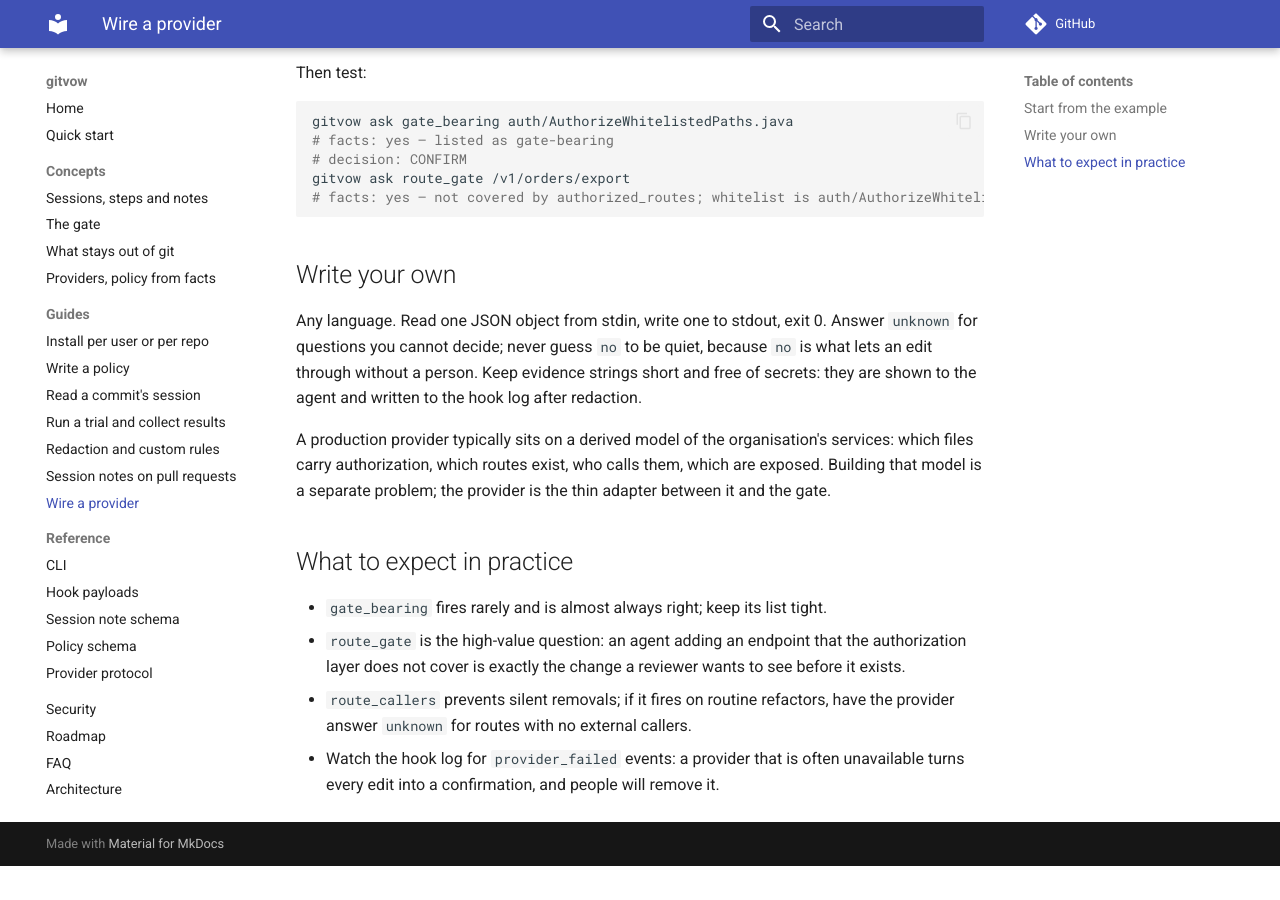
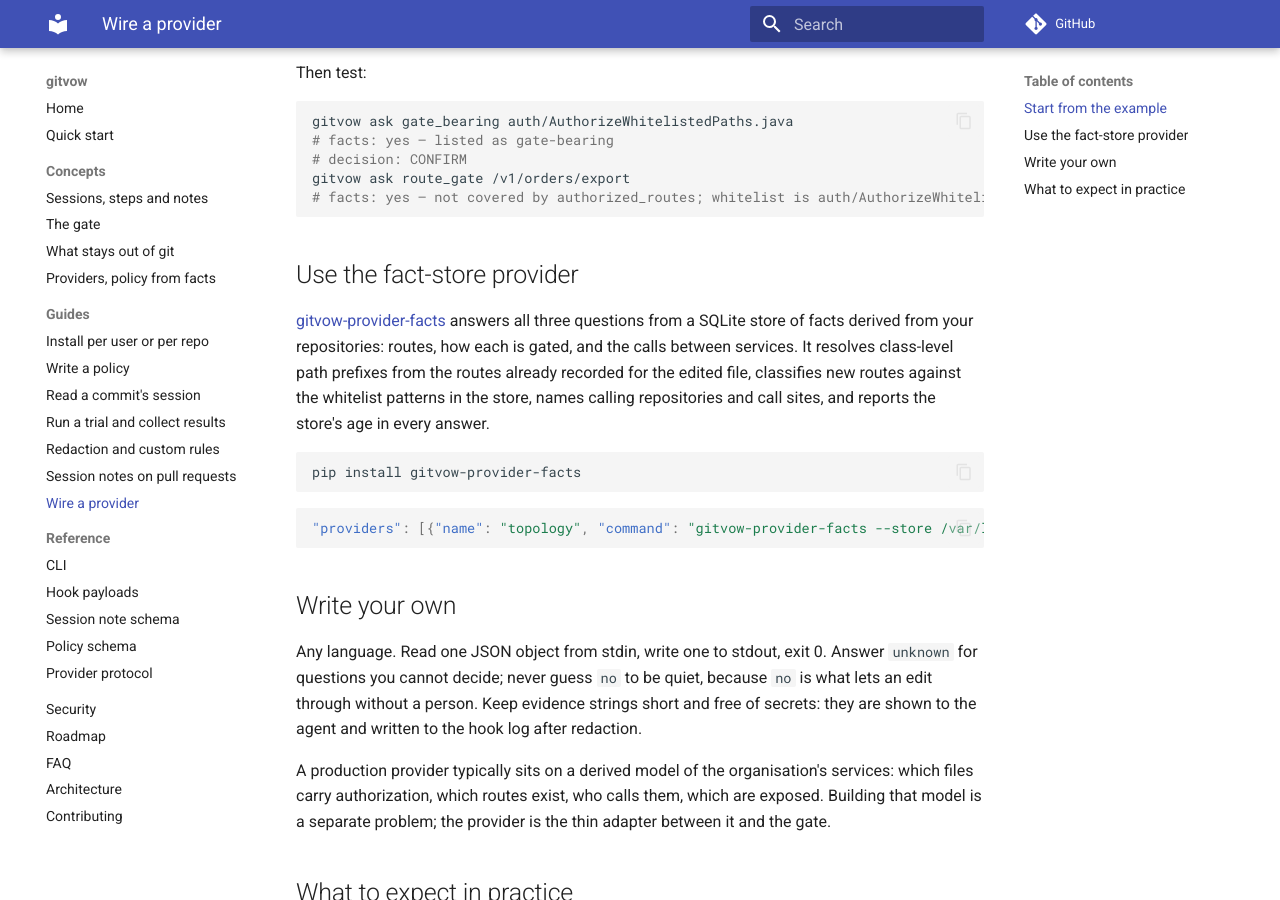
Before and after one commit to wirevow/gitvow, an MkDocs documentation site: the page built from docs/guides/providers.md, in a window 1280 px wide and 900 px high, scrolled down 487 px. Built offline with MkDocs 1.6.1 and Material for MkDocs 9.7.7, drawn with Linux system fonts in a browser that asks for light colours; comment, search, counter and statistics services are not loaded; before the commit the page ends 1353 px from its top, so only the background shows below that.

Commit message:
docs: point providers guide and roadmap at gitvow-provider-facts (0.5 shipped)
Co-Authored-By: Claude Fable 5.1 <noreply@anthropic.com>

````diff
--- a/docs/guides/providers.md
+++ b/docs/guides/providers.md
@@ -28,6 +28,16 @@ gitvow ask route_gate /v1/orders/export
 # facts: yes — not covered by authorized_routes; whitelist is auth/AuthorizeWhitelistedPaths.java
 ```
 
+## Use the fact-store provider
+[gitvow-provider-facts](https://wirevow.dev/gitvow-provider-facts/) answers all three questions from a SQLite store of facts derived from your repositories: routes, how each is gated, and the calls between services. It resolves class-level path prefixes from the routes already recorded for the edited file, classifies new routes against the whitelist patterns in the store, names calling repositories and call sites, and reports the store's age in every answer.
+
+```sh
+pip install gitvow-provider-facts
+```
+```json
+"providers": [{"name": "topology", "command": "gitvow-provider-facts --store /var/lib/topology/facts.db --service orders"}]
+```
+
 ## Write your own
 Any language. Read one JSON object from stdin, write one to stdout, exit 0. Answer `unknown` for questions you cannot decide; never guess `no` to be quiet, because `no` is what lets an edit through without a person. Keep evidence strings short and free of secrets: they are shown to the agent and written to the hook log after redaction.
 
````
Also changed, not shown: docs/concepts/providers.md (+1 -1 lines), docs/roadmap.md (+4 -0 lines).
